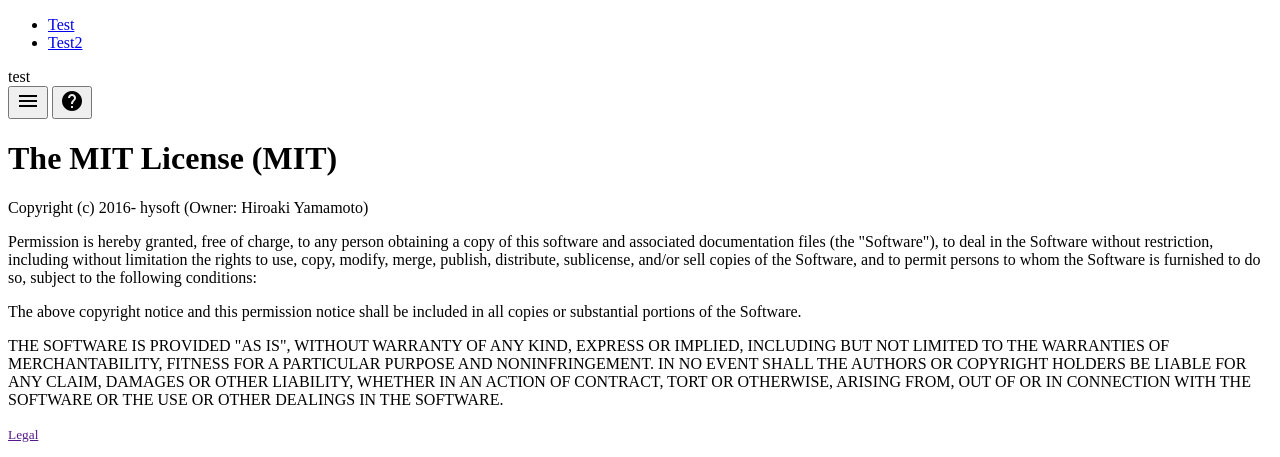
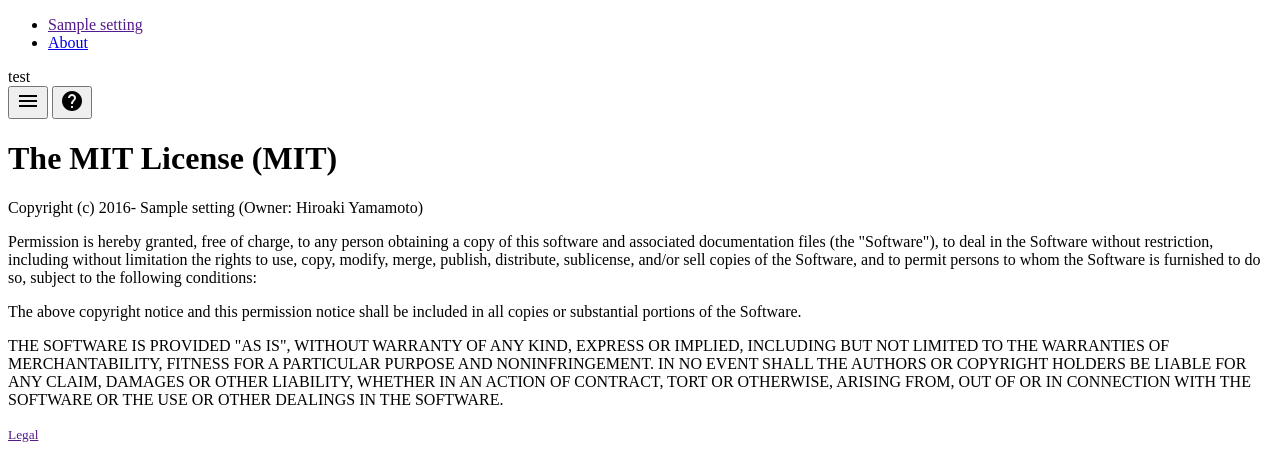
Before and after one commit to hysoftware/hysoftware.net, a Python web app: template app/jinja2/base.html in a window 1280 px wide. Shown: the top 457 px of the page. Run offline with Jinja, Linux system fonts and the light colour scheme; the template is opened without the code that fills it: most values are stand-ins (such as "Sample title", 1, 10 or a date in 2020); some libraries are stand-ins or nearby versions.

Commit message:
Added pseudo navbar

```diff
--- a/app/jinja2/base.html
+++ b/app/jinja2/base.html
@@ -7,7 +7,7 @@
 <head>
   <meta charset="UTF-8">
   <title>{% block title %}{% endblock %} - {{ settings.TITLE }}</title>
-  <link rel="stylesheet" href="https://fonts.googleapis.com/css?family=Raleway:300,500">
+  <link rel="stylesheet" href="https://fonts.googleapis.com/css?family=Raleway:300,500,700">
   <link rel="stylesheet" href="https://code.ionicframework.com/ionicons/2.0.1/css/ionicons.min.css">
   <link rel="stylesheet" href="https://fonts.googleapis.com/icon?family=Material+Icons">
   <link rel="stylesheet" href="{{ static('third_party/angular/angular-csp.css') }}">
@@ -37,8 +37,8 @@
     data-ng-init="enableTransparentMenu = {{ transparentMenuEnabled }}"
     data-ng-class="navBarCls" data-layout="row">
     <ul>
-      <li><a href="#">Test</a></li>
-      <li><a href="#">Test2</a></li>
+      <li class="brand"><a href="{{ url('home:index') }}">{{ settings.TITLE }}</a></li>
+      <li><a href="#">About</a></li>
     </ul>
     <div class="sep" data-flex></div>
     test
@@ -58,7 +58,7 @@
   </md-fab-speed-dial>
   <footer>
     <h1>{{_("The MIT License (MIT)")}}</h1>
-    <p>Copyright (c) 2016- hysoft (Owner: Hiroaki Yamamoto)</p>
+    <p>Copyright (c) 2016- {{ settings.TITLE }} (Owner: Hiroaki Yamamoto)</p>
     <p>{{_("
       Permission is hereby granted, free of charge, to any person obtaining a
       copy of this software and associated documentation files
```
Also changed, not shown: app/common/scss/menus.scss (+11 -2 lines).
